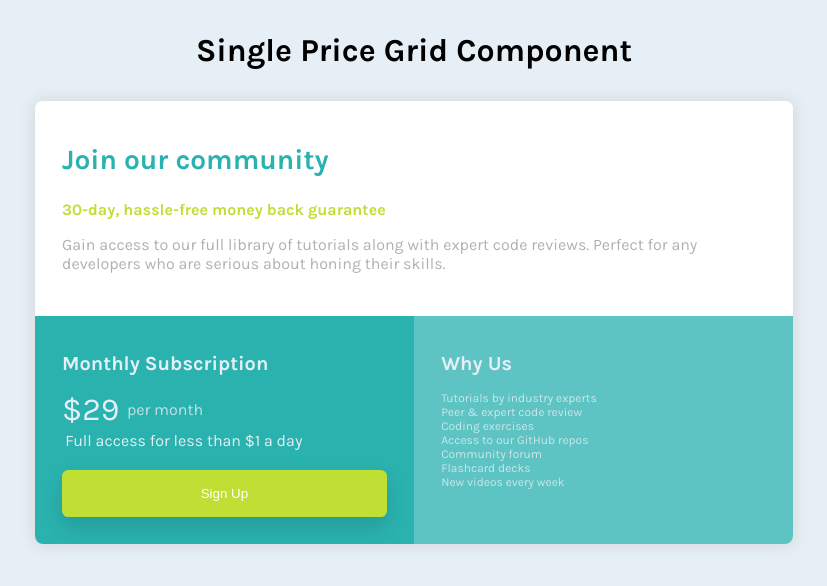
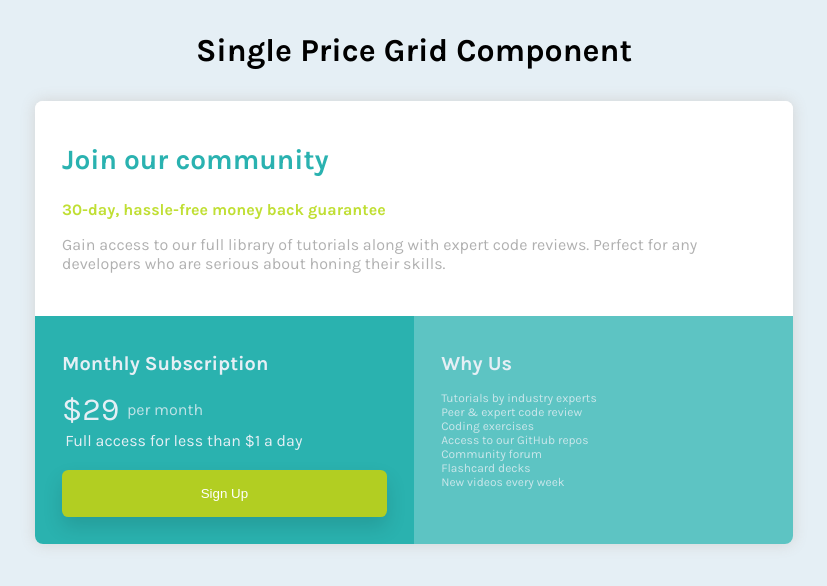
Before and after one commit to theAvocadoCoder/single-price-grid-component, a plain HTML site: page index.html in a window 1280 px wide. In both pictures the pointer is over the button "Sign Up". Shown: the whole page, without its empty margins (226-1053 px from the left). Drawn offline with Linux system fonts and the light colour scheme.

Commit message:
style: Add hover effect on CTA button

```diff
--- a/css/styles.css
+++ b/css/styles.css
@@ -13,9 +13,7 @@ h1 {
   display: grid;
   margin: 0 auto 2rem;
   background-color: white;
-  box-sizing: border-box;
   width: clamp(240px, 60%, 768px);
-  height: fit-content;
   overflow: hidden;
   grid-template-columns: repeat(1, 1fr);
   border-radius: .5rem;
@@ -87,6 +85,10 @@ h2 {
   box-shadow: 0px 10px 20px #00000020;
 }
 
+.container-item button:hover {
+  background-color: #b2ce22;
+}
+
 .item-3 {
   background-color: #2ab2b0c1;
 }
```
